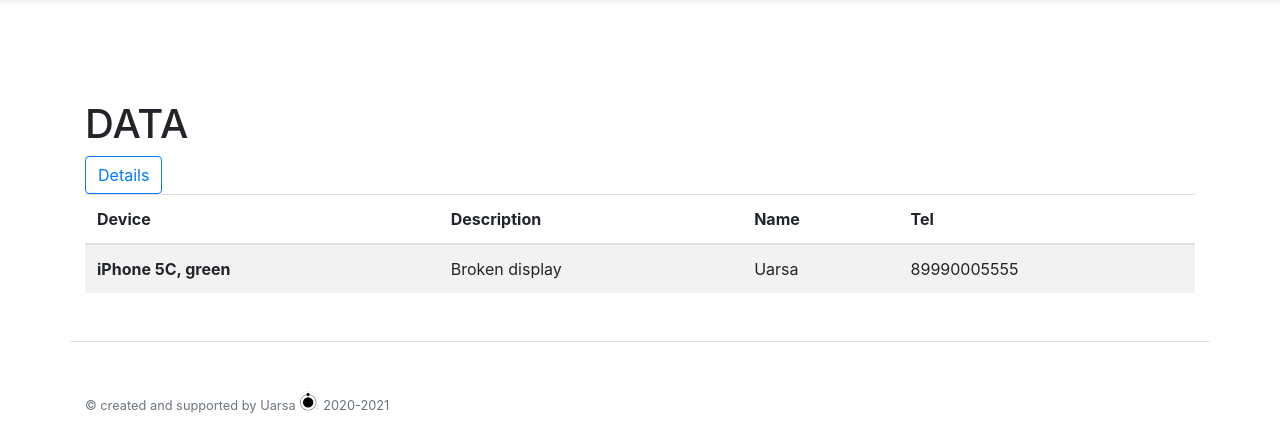
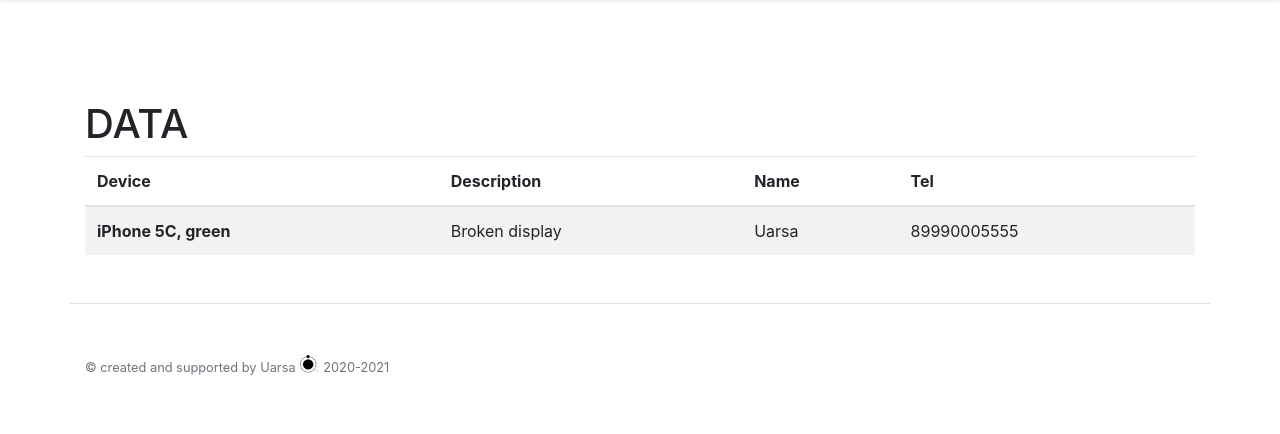
Before and after one commit to Uarsa/blog, a Flask app: template templates/posts.html in a window 1280 px wide. Shown: the part 87-521 px from the top of the page. Run offline with Flask 2, Linux system fonts and the light colour scheme; data comes from the database, SQL or seed files in the repository; the template is opened without the code that fills it: values that come from a table or form of the project are taken from there, most other values are stand-ins (such as "Sample title", 1, 10 or a date in 2020); some libraries are stand-ins or nearby versions.

Commit message:
Update posts.html

```diff
--- a/templates/posts.html
+++ b/templates/posts.html
@@ -9,20 +9,23 @@ All data
 
 <h1>DATA</h1>
 <!--p><small>{{ el.date.date() }}</small></p-->
-
-{% if articles|length > 0 %}
-    {% for el in articles %}
-        <table class="table table-striped">
-
-
-            <thead>
+<!--a href="/posts/{{ el.id }}" class="btn btn-outline-primary">Details</a-->
+ <table class="table table-striped">
+           <thead>
               <tr>
                 <th scope="col">Device</th>
                 <th scope="col">Description</th>
                 <th scope="col">Name</th>
                 <th scope="col">Tel</th>
               </tr>
-            </thead>
+          </thead>
+
+{% if articles|length > 0 %}
+    {% for el in articles %}
+
+
+
+
 
              <tbody>
               <tr>
@@ -33,13 +36,15 @@ All data
               </tr>
              </tbody>
 
-            <a href="/posts/{{ el.id }}" class="btn btn-outline-primary">Details</a>
 
-        </table>
+
+
     {% endfor %}
 {% else %}
     <p>No posts...</p>
 {% endif %}
+
+</table>
 
 
 
```
